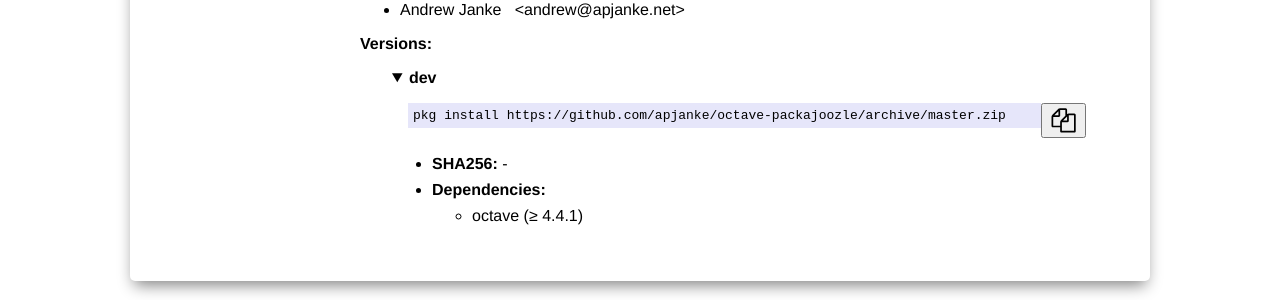
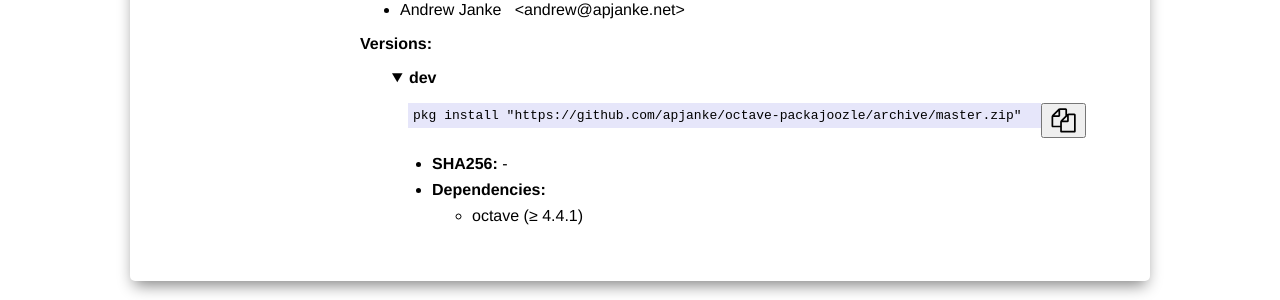
Before and after one commit to gnu-octave/packages, a Jekyll site: the page built from package/packajoozle.md, in a window 1280 px wide. Shown: the part 422-722 px from the top of the page. Built offline with Jekyll 4.4.1, drawn with Linux system fonts in a browser that asks for light colours; some of the changed lines change nothing that is shown.

Commit message:
_layouts/package.html: use string double quotes

```diff
--- a/_layouts/package.html
+++ b/_layouts/package.html
@@ -40,8 +40,9 @@
       <b>{{ v.id }}{%- if v.date -%}&nbsp;({{ v.date }}){%- endif -%}</b>
     </summary>
     <p>
-      <code>pkg install <a href="{{ v.url }}">{{ v.url }}</a></code>
-      <button type="button" onclick="doCopy('pkg install {{ v.url }}')">
+      <code>pkg install "<a href="{{ v.url }}">{{ v.url }}</a>"</code>
+      <button type="button"
+              onclick="doCopy('pkg install &quot;{{ v.url }}&quot;')">
         <img src="{{ '/assets/copy.svg' | relative_url }}"
               alt="copy" class="copy">
       </button>
```
